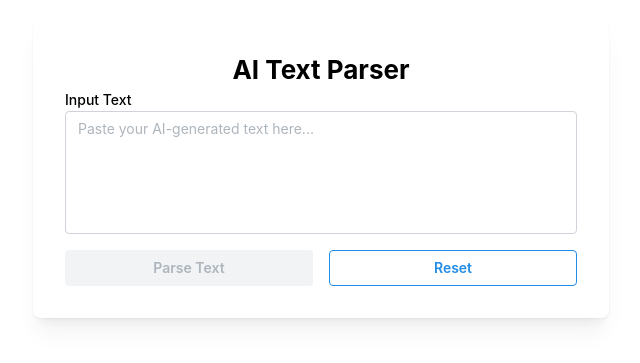
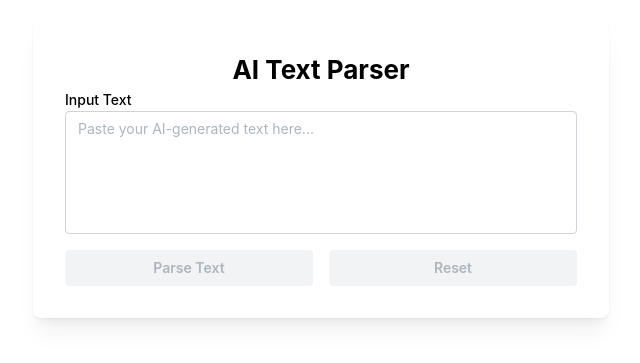
Before and after one commit to tinsaye-simeneh/ai-parser, a Next.js app: page / in a window 1280 px wide. Shown: the part 231-594 px from the top of the page, without its empty margins (319-959 px from the left). Built offline with nearby package versions, Linux system fonts and the light colour scheme.

Commit message:
feat: Disable reset button when input text is empty or not cleaned

```diff
--- a/src/app/page.tsx
+++ b/src/app/page.tsx
@@ -81,6 +81,7 @@ export default function Home() {
                 variant="outline"
                 onClick={resetText}
                 className="border-gray-300 text-gray-700 hover:bg-gray-100"
+                disabled={!inputText || !cleanedText}
               >
                 Reset
               </Button>
```
